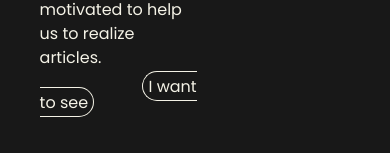
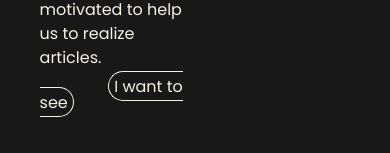
Before and after one commit to JeannePacard/PortfolioOlder, a plain HTML site: page develop.html in a window 390 px wide. Shown: the part 680-833 px from the top of the page. Drawn offline with Linux system fonts and the light colour scheme.

Commit message:
Add files via upload

```diff
--- a/css/develop.css
+++ b/css/develop.css
@@ -391,6 +391,9 @@
   .see-button2 {
     font-size: 16px;
   }
+  .see-button {
+    margin-left: 40%;
+  }
   .top-firsttitle {
     font-size: 80px;
   }
```
